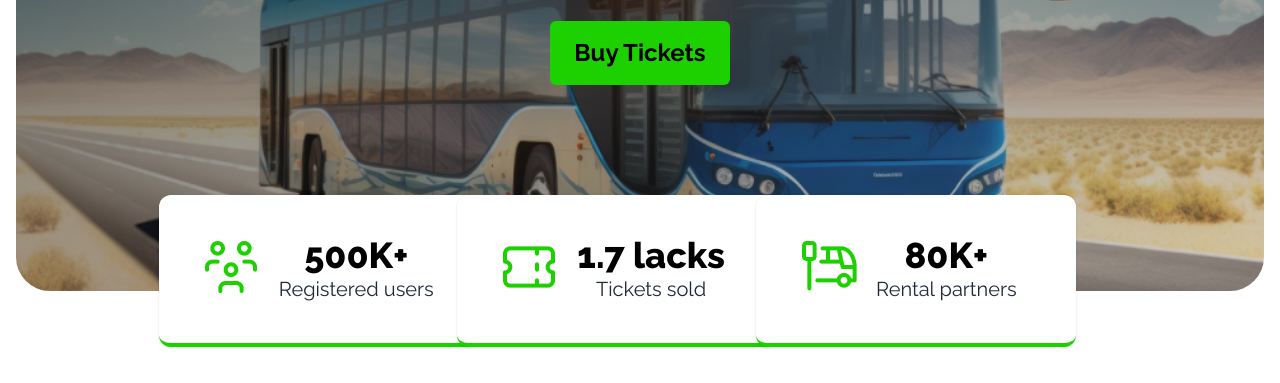
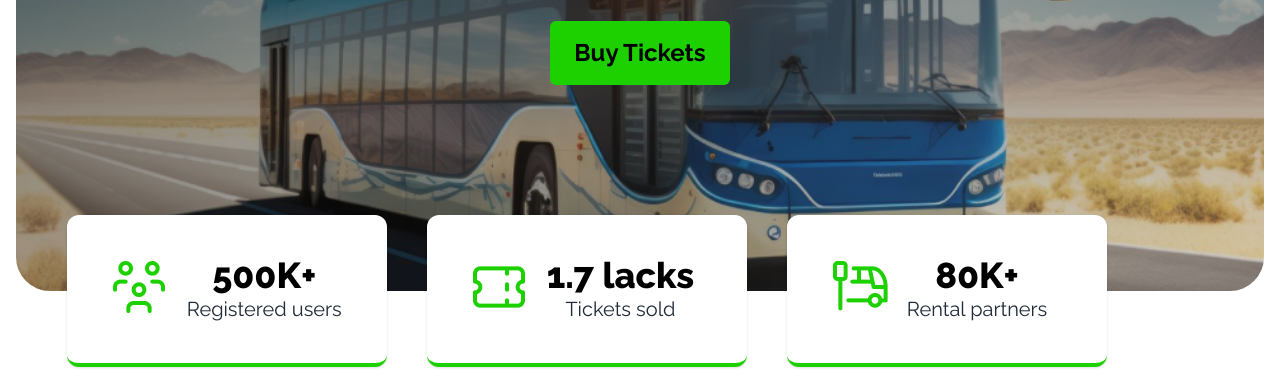
Before and after one commit to Saeedtamim/ba9-a5--sayed-, a plain HTML site: page index.html in a window 1280 px wide. Shown: the part 517-900 px from the top of the page. Drawn offline with nearby package versions, Linux system fonts and the light colour scheme.

Commit message:
again added

```diff
--- a/index.html
+++ b/index.html
@@ -72,8 +72,8 @@
                 </div>
             </div>
         </div>
-        <div class="lg:absolute w-11/12 m-auto bottom-[-80px] p-4">
-            <div class="grid grid-cols-1 lg:grid-cols-3 justify-center items-center text-center gap-10 m-auto w-9/12">
+        <div class="lg:absolute w-11/12 m-auto lg:bottom-[-100px] p-4">
+            <div class="flex flex-col lg:flex-row justify-center items-center text-center gap-10">
                 <!-- item 1 -->
                 <div class="flex p-10 gap-4 w-80 border-b-4 shadow rounded-xl border-[#1dd100] bg-white">
                     <div><img src="./images/people.png" alt=""></div>
```
